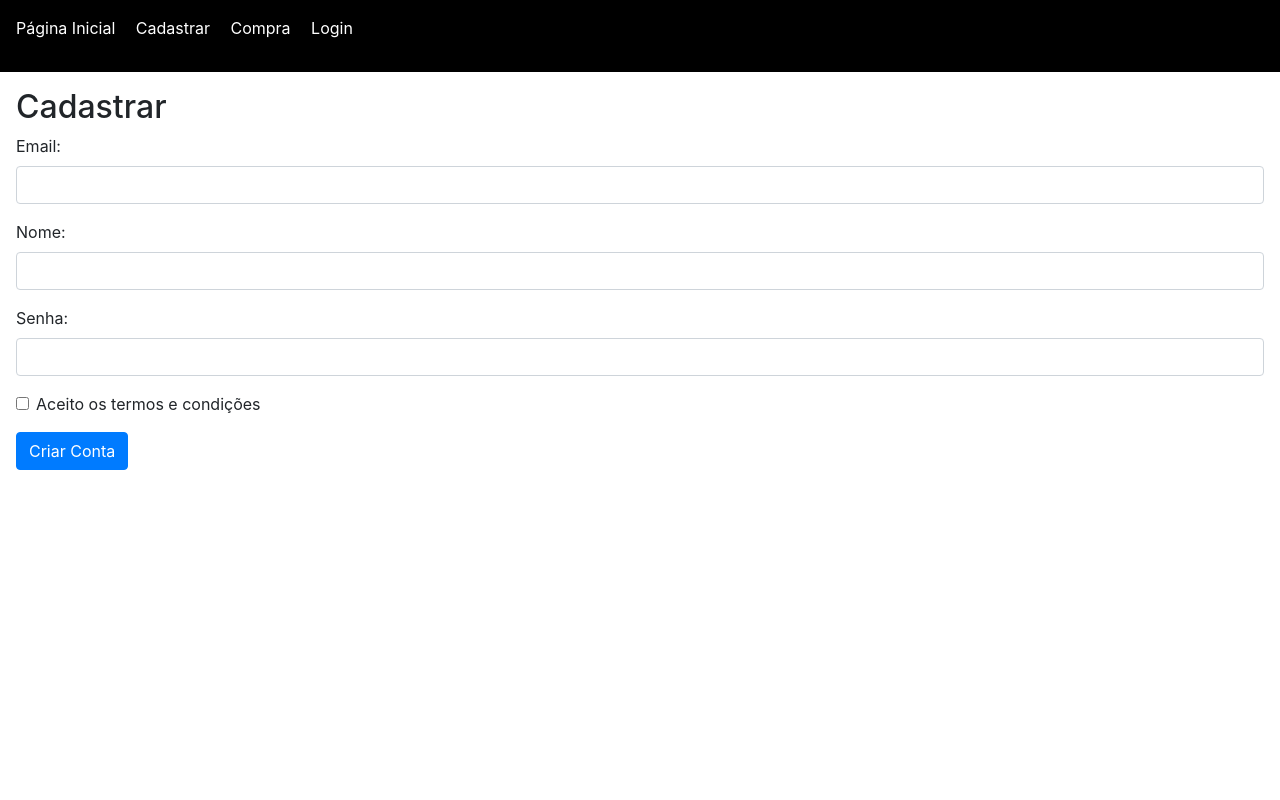
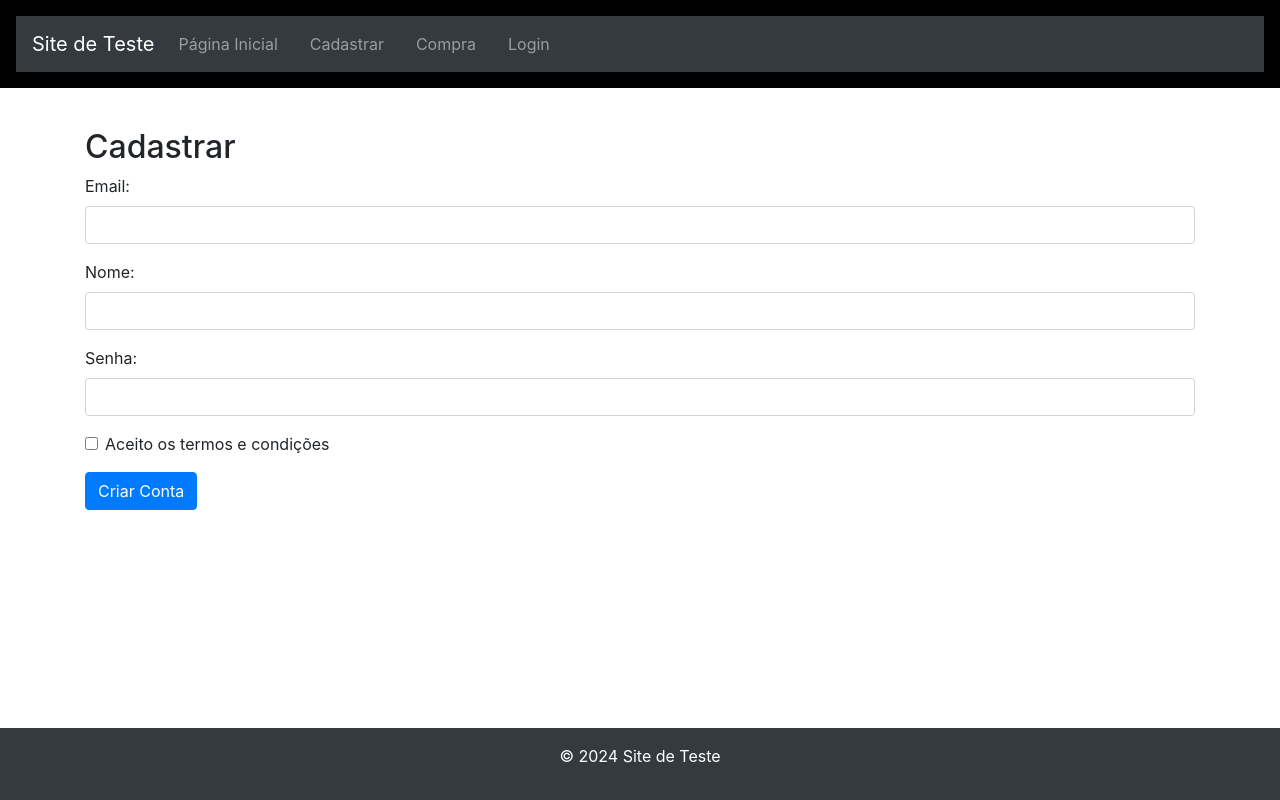
Before and after one commit to Rai-Pereira/pixel-test, a plain HTML site: page register.html in a window 1280 px wide. Drawn offline with nearby package versions, Linux system fonts and the light colour scheme.

Commit message:
Update register.html

```diff
--- a/register.html
+++ b/register.html
@@ -6,7 +6,6 @@
     <title>Cadastrar</title>
     <link rel="stylesheet" href="style.css">
     <link rel="stylesheet" href="https://stackpath.bootstrapcdn.com/bootstrap/4.5.2/css/bootstrap.min.css">
-    <link rel="stylesheet" href="register.js">
       <!-- Meta Pixel Code -->
 <script>
     !function(f,b,e,v,n,t,s)
@@ -24,20 +23,33 @@ fbq('track', 'Lead');
     src="https://www.facebook.com/tr?id=3243382882462185&ev=PageView&noscript=1"
     /></noscript>
     <!-- End Meta Pixel Code -->
-
 </head>
 <body>
     <header>
-        <nav>
-            <ul>
-                <li><a href="index.html">Página Inicial</a></li>
-                <li><a href="register.html">Cadastrar</a></li>
-                <li><a href="purchase.html">Compra</a></li>
-                <li><a href="login.html">Login</a></li>
+        <nav class="navbar navbar-expand-lg navbar-dark bg-dark">
+            <a class="navbar-brand" href="#">Site de Teste</a>
+            <button class="navbar-toggler" type="button" data-toggle="collapse" data-target="#navbarNav" aria-controls="navbarNav" aria-expanded="false" aria-label="Toggle navigation">
+                <span class="navbar-toggler-icon"></span>
+            </button>
+            <div class="collapse navbar-collapse" id="navbarNav">
+                <ul class="navbar-nav">
+                    <li class="nav-item">
+                        <a class="nav-link" href="index.html">Página Inicial</a>
+                    </li>
+                    <li class="nav-item">
+                        <a class="nav-link" href="register.html">Cadastrar</a>
+                    </li>
+                    <li class="nav-item">
+                        <a class="nav-link" href="purchase.html">Compra</a>
+                    </li>
+                    <li class="nav-item">
+                        <a class="nav-link" href="login.html">Login</a>
+                    </li>
                 </ul>
+            </div>
         </nav>
     </header>
-    <main>
+    <main class="container mt-4">
         <h2>Cadastrar</h2>
         <form id="register-form">
             <div class="form-group">
@@ -62,6 +74,9 @@ src="https://www.facebook.com/tr?id=3243382882462185&ev=PageView&noscript=1"
             Conta criada com sucesso! Redirecionando para a página inicial...
         </div>
     </main>
+    <footer class="bg-dark text-white text-center py-3">
+        <p>&copy; 2024 Site de Teste</p>
+    </footer>
     <script src="script.js"></script>
     <script src="register.js"></script>
     <script src="https://code.jquery.com/jquery-3.5.1.slim.min.js"></script>
```
Lines whose indentation alone changed are shown as unchanged.
